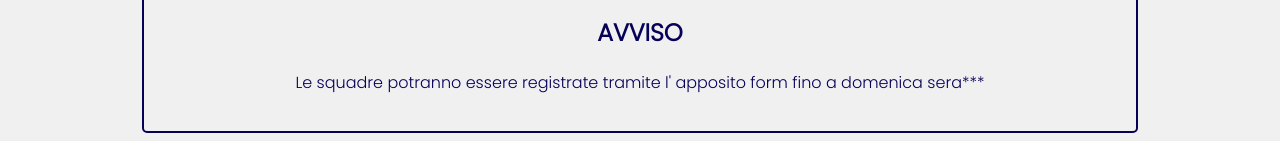
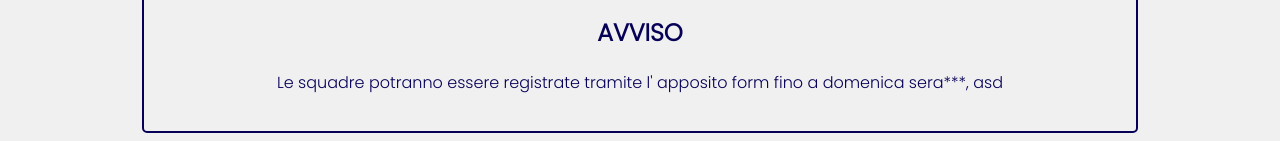
Before and after one commit to paliocodroipo/fantapalio, a plain HTML site: page index.html in a window 1280 px wide. Shown: the part 124-265 px from the top of the page. Drawn offline with Linux system fonts and the light colour scheme.

Commit message:
prova10marzo25

```diff
--- a/index.html
+++ b/index.html
@@ -19,7 +19,7 @@
         <div class="avviso">
             <!--<p>Spazio per avvisi</p>-->
             <h2>AVVISO</h2>
-            <p>Le squadre potranno essere registrate tramite l' apposito form fino a domenica sera***</p>
+            <p>Le squadre potranno essere registrate tramite l' apposito form fino a domenica sera***, asd</p>
         </div>
         <div class="button-container">
             <a href="registration/registration.html"><button class="rectangle-button">Registra una squadra</button></a>
```
